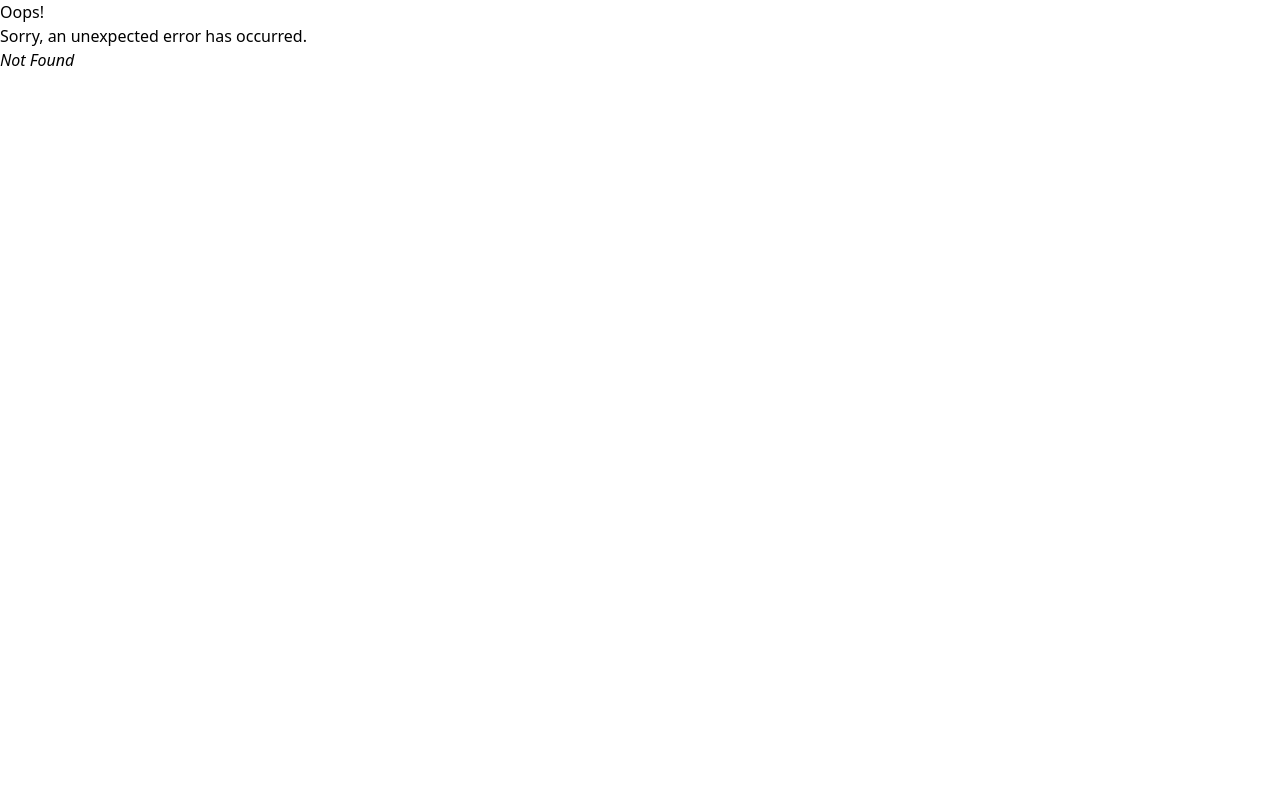
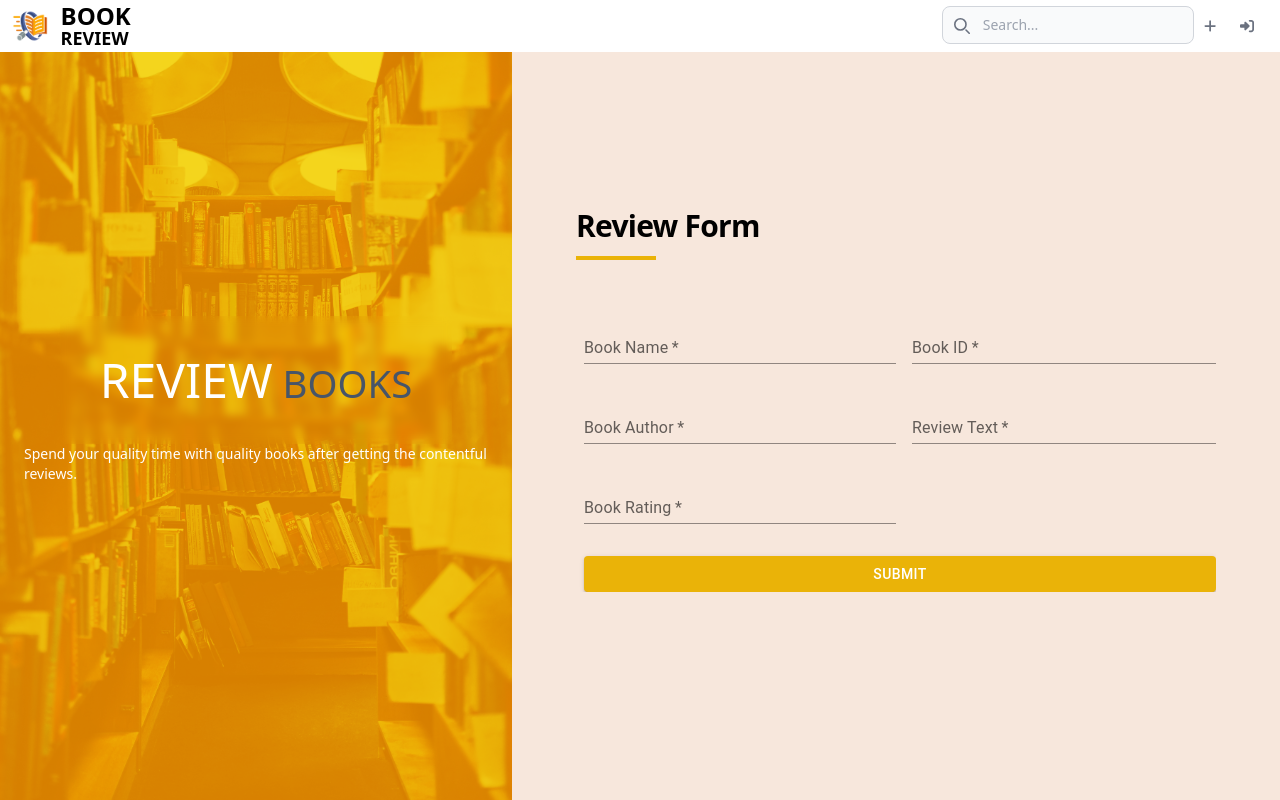
Before and after one commit to FahadAbdulQayyum/book-review-platform, a React (Vite) app: page /reviewform in a window 1280 px wide. Before the commit this address had no page. Built offline with nearby package versions, Linux system fonts and the light colour scheme.

Commit message:
now frontend is almost ready

```diff
--- a/package.json
+++ b/package.json
@@ -12,6 +12,8 @@
   "dependencies": {
     "@emotion/react": "^11.13.0",
     "@emotion/styled": "^11.13.0",
+    "@fortawesome/free-solid-svg-icons": "^6.6.0",
+    "@fortawesome/react-fontawesome": "^0.2.2",
     "@heroicons/react": "^2.1.5",
     "@material-tailwind/react": "^2.1.9",
     "@mui/icons-material": "^5.16.5",
--- a/src/App.tsx
+++ b/src/App.tsx
@@ -1,36 +1,15 @@
-// import { useState } from 'react'
-// import './App.css'
-// import Home from './components/home'
-// import Login from './components/login'
-// import Navbar from './components/navbar'
-// import { BrowserRouter as Router, Switch, Route } from 'react-router-dom'
+import React from 'react'
+import CustomNavbar from './components/customNav'
+import Home from './components/home'
+import { Outlet } from 'react-router-dom'
 
-// function App() {
+const App = () => {
+    return (
+        <div>
+            <CustomNavbar />
+            <Outlet />
+        </div>
+    )
+}
 
-//   return (
-//     <>
-//       {/* <Navbar /> */}
-//       {/* <Home /> */}
-//       {/* <Login /> */}
-
-//       <Router>
-//         <Switch>
-//           <Route path="/login">
-//             <Login />
-//           </Route>
-//           {/* <Route path="/signup">
-//             <SignUp />
-//           </Route> */}
-//           <Route path="/home">
-//             <Home />
-//           </Route>
-//           <Route path="/">
-//             <Home />
-//           </Route>
-//         </Switch>
-//       </Router>
-//     </>
-//   )
-// }
-
-// export default App
+export default App
--- a/src/components/customNav.tsx
+++ b/src/components/customNav.tsx
@@ -1,5 +1,10 @@
 import React, { useState } from 'react'
 import Img from '../assets/book-logo.png'
+import { FontAwesomeIcon } from '@fortawesome/react-fontawesome';
+import { faSignInAlt, faSignOutAlt, faPlus } from '@fortawesome/free-solid-svg-icons';
+import { Link } from 'react-router-dom';
+
+
 const CustomNavbar = () => {
 
     const [isSearchVisible, setIsSearchVisible] = useState(false);
@@ -17,17 +22,15 @@ const CustomNavbar = () => {
 
     return (
         <div>
-
-
-            <nav className="bg-white border-gray-200 dark:bg-gray-900">
-                <div className="max-w-screen-xl flex flex-wrap items-center justify-between mx-auto p-4">
-                    <a href="/" className="flex items-center space-x-3 rtl:space-x-reverse">
+            <nav className="fixed top-0 left-0 w-full bg-white border-gray-200 dark:bg-gray-900 z-10">
+                <div className="max-w-screen-xl flex flex-wrap items-center justify-between mx-3">
+                    <Link to="/" className="flex items-center space-x-3 rtl:space-x-reverse">
                         <img src={Img} className="h-8" alt="Book Review Logo" />
                         <div className='flex flex-col'>
                             <span className="self-center text-2xl font-semibold whitespace-nowrap dark:text-white">BOOK</span>
                             <span className="self-start text-lg font-semibold whitespace-nowrap dark:text-primary -mt-2">REVIEW</span>
                         </div>
-                    </a>
+                    </Link>
                     <div className="flex md:order-2">
                         <button type="button" data-collapse-toggle="navbar-search" aria-controls="navbar-search" aria-expanded="false" onClick={toggleSearch} className="md:hidden text-gray-500 dark:text-gray-400 hover:bg-gray-100 dark:hover:bg-gray-700 focus:outline-none focus:ring-4 focus:ring-gray-200 dark:focus:ring-gray-700 rounded-lg text-sm p-2.5 me-1">
                             <svg className="w-5 h-5" aria-hidden="true" xmlns="http://www.w3.org/2000/svg" fill="none" viewBox="0 0 20 20">
@@ -46,6 +49,20 @@ const CustomNavbar = () => {
                             </div>
                             <input type="text" id="search-navbar" className="block w-full p-2 ps-10 text-sm text-gray-900 border border-gray-300 rounded-lg bg-gray-50 focus:ring-blue-500 focus:border-blue-500 dark:bg-gray-700 dark:border-gray-600 dark:placeholder-gray-400 dark:text-white dark:focus:ring-blue-500 dark:focus:border-blue-500" placeholder="Search..." />
                         </div>
+                        {/* <button type="button" data-collapse-toggle="navbar-search" aria-controls="navbar-search" aria-expanded="false" onClick={toggleSearch} className=" text-gray-500 dark:text-gray-400 hover:bg-gray-100 dark:hover:bg-gray-700 focus:outline-none focus:ring-4 focus:ring-gray-200 dark:focus:ring-gray-700 rounded-lg text-sm p-2.5 me-1"> */}
+                        {/* <a href='/reviewform' className=" text-gray-500 dark:text-gray-400 hover:bg-gray-100 dark:hover:bg-gray-700 focus:outline-none focus:ring-4 focus:ring-gray-200 dark:focus:ring-gray-700 rounded-lg text-sm p-2.5 me-1"> */}
+                        <Link to='/reviewform' className=" text-gray-500 dark:text-gray-400 hover:bg-gray-100 dark:hover:bg-gray-700 focus:outline-none focus:ring-4 focus:ring-gray-200 dark:focus:ring-gray-700 rounded-lg text-sm p-2.5 me-1">
+                            <FontAwesomeIcon icon={faPlus} />
+                        </Link>
+                        {/* </button> */}
+                        {/* <button type="button" data-collapse-toggle="navbar-search" aria-controls="navbar-search" aria-expanded="false" onClick={toggleSearch} className=" text-gray-500 dark:text-gray-400 hover:bg-gray-100 dark:hover:bg-gray-700 focus:outline-none focus:ring-4 focus:ring-gray-200 dark:focus:ring-gray-700 rounded-lg text-sm p-2.5 "> */}
+                        <Link to='/login' className=" text-gray-500 dark:text-gray-400 hover:bg-gray-100 dark:hover:bg-gray-700 focus:outline-none focus:ring-4 focus:ring-gray-200 dark:focus:ring-gray-700 rounded-lg text-sm p-2.5 me-1">
+
+                            <FontAwesomeIcon icon={faSignInAlt} />
+                            {/* <FontAwesomeIcon icon={faSignOutAlt} /> */}
+                        </Link>
+
+                        {/* </button> */}
                         <button data-collapse-toggle="navbar-search" type="button" className="inline-flex items-center p-2 w-10 h-10 justify-center text-sm text-gray-500 rounded-lg md:hidden hover:bg-gray-100 focus:outline-none focus:ring-2 focus:ring-gray-200 dark:text-gray-400 dark:hover:bg-gray-700 dark:focus:ring-gray-600" aria-controls="navbar-search" aria-expanded="false" onClick={handleMenuToggle}>
                             <span className="sr-only">Open main menu</span>
                             <svg className="w-5 h-5" aria-hidden="true" xmlns="http://www.w3.org/2000/svg" fill="none" viewBox="0 0 17 14">
@@ -81,141 +98,3 @@ const CustomNavbar = () => {
 }
 
 export default CustomNavbar
-
-
-
-
-
-
-
-
-
-
-
-
-
-
-// import React, { useState } from 'react';
-// import { AppBar, Button, TextField, Toolbar } from '@mui/material';
-
-// const CustomNavbar = () => {
-//     const [search, setSearch] = useState('');
-
-//     const handleSearch = () => {
-//         console.log(search);
-//         setSearch('');
-//     }
-
-//     return (
-//         <AppBar position="static">
-//             <Toolbar sx={{
-//                 display: 'flex',
-//                 justifyContent: 'space-between',
-//                 alignItems: 'center',
-//                 padding: '0 50px',
-//                 transition: '0.3s',
-//                 '@media (max-width:600px)': {
-//                     flexDirection: 'column',
-//                     padding: '10px',
-//                 },
-//             }}>
-//                 <h2>Navbar</h2>
-//                 <div
-//                 // sx={{
-//                 //     display: 'flex',
-//                 //     alignItems: 'center',
-//                 //     '@media (max-width:600px)': {
-//                 //         width: '100%',
-//                 //         marginBottom: '10px',
-//                 //     },
-//                 // }}
-
-//                 // className="flex items-center sm:w-full sm:mb-2"
-//                 >
-//                     <TextField
-//                         label="Search"
-//                         variant="outlined"
-//                         size="small"
-//                         value={search}
-//                         onChange={(e) => setSearch(e.target.value)}
-//                         sx={{ marginRight: '10px' }}
-//                     />
-//                     <Button
-//                         variant="contained"
-//                         color="secondary"
-//                         onClick={handleSearch}
-//                     >
-//                         Search
-//                     </Button>
-//                 </div>
-//             </Toolbar>
-//         </AppBar>
-//     );
-// }
-
-// export default CustomNavbar;
-
-
-
-
-
-// // import React, { useState } from 'react';
-// // import { Button, TextField, AppBar, Toolbar, makeStyles } from '@mui/material';
-
-// // const useStyles = makeStyles({
-// //     root: {
-// //         display: 'flex',
-// //         justifyContent: 'space-between',
-// //         alignItems: 'center',
-// //         padding: '0 50px',
-// //         transition: '0.3s',
-// //         '@media (max-width:600px)': {
-// //             flexDirection: 'column',
-// //             padding: '10px',
-// //         },
-// //     },
-// //     search: {
-// //         display: 'flex',
-// //         alignItems: 'center',
-// //         '@media (max-width:600px)': {
-// //             width: '100%',
-// //             marginBottom: '10px',
-// //         },
-// //     },
-// // });
-
-// // const CustomNavbar = () => {
-// //     const classes = useStyles();
-// //     const [search, setSearch] = useState('');
-
-// //     const handleSearch = () => {
-// //         console.log(search);
-// //         setSearch('');
-// //     }
-
-// //     return (
-// //         <AppBar position="static">
-// //             <Toolbar className={classes.root}>
-// //                 <h2>Navbar</h2>
-// //                 <div className={classes.search}>
-// //                     <TextField
-// //                         label="Search"
-// //                         variant="outlined"
-// //                         size="small"
-// //                         value={search}
-// //                         onChange={(e) => setSearch(e.target.value)}
-// //                     />
-// //                     <Button
-// //                         variant="contained"
-// //                         color="secondary"
-// //                         onClick={handleSearch}
-// //                     >
-// //                         Search
-// //                     </Button>
-// //                 </div>
-// //             </Toolbar>
-// //         </AppBar>
-// //     );
-// // }
-
-// // export default CustomNavbar;
--- a/src/components/form.tsx
+++ b/src/components/form.tsx
@@ -6,6 +6,7 @@ import IconButton from '@mui/material/IconButton';
 import Visibility from '@mui/icons-material/Visibility';
 import VisibilityOff from '@mui/icons-material/VisibilityOff';
 import Button from '@mui/material/Button';
+import { Outlet, Link } from 'react-router-dom';
 
 interface FormProps {
     isNew?: boolean;
@@ -141,8 +142,17 @@ const Form: React.FC<FormProps> = ({ isNew, isFor, additionalInputs }) => {
                 Book Author: ${bookAuthor},
                 Book Review Text: ${bookReviewText},
                 Book Rating: ${bookRating},
+                `);
 
-                `);
+            setEmail("")
+            setUsername("")
+            setPassword("")
+            setBookName("")
+            setBookId("")
+            setBookAuthor("")
+            setBookReviewText("")
+            setBookRating("")
+
         } else {
             email.length === 0 && setEmailError("Enter your email")
             username.length === 0 && setUsernameError("Enter your username")
@@ -306,7 +316,7 @@ const Form: React.FC<FormProps> = ({ isNew, isFor, additionalInputs }) => {
                                     {isFor.replace(" ", "").toLowerCase() === "login" ? 'Login' : isFor.replace(" ", "").toLowerCase() === "signup" ? 'Signup' : "Submit"}
                                 </Button>
                                 {/* <small>{!isNew ? 'Not registered yet?' : 'Already registered?'} <a href={isNew ? '/login' : '/signup'}>{isNew ? 'Login' : 'Signup'}</a></small> */}
-                                <small>{isFor.replace(" ", "").toLowerCase() === "login" ? 'Not registered yet?' : isFor.replace(" ", "").toLowerCase() === "signup" ? 'Already registered?' : ""} <a href={isFor.replace(" ", "").toLowerCase() === "login" ? '/login' : isFor.replace(" ", "").toLowerCase() === "signup" ? '/signup' : ""}>{isFor.replace(" ", "").toLowerCase() === "login" ? 'Signup' : isFor.replace(" ", "").toLowerCase() === "signup" ? 'Login' : ""}</a></small>
+                                <small>{isFor.replace(" ", "").toLowerCase() === "login" ? 'Not registered yet?' : isFor.replace(" ", "").toLowerCase() === "signup" ? 'Already registered?' : ""} <Link to={isFor.replace(" ", "").toLowerCase() === "login" ? '/signup' : isFor.replace(" ", "").toLowerCase() === "signup" ? '/login' : ""}>{isFor.replace(" ", "").toLowerCase() === "login" ? 'Signup' : isFor.replace(" ", "").toLowerCase() === "signup" ? 'Login' : ""}</Link></small>
                             </div>
                         </Box>
                     </div>
--- a/src/components/home.tsx
+++ b/src/components/home.tsx
@@ -97,7 +97,7 @@ const Home = () => {
     };
 
     return (
-        <div className='space-y-1 px-2'>
+        <div className='space-y-1 px-2 mt-16'>
             <Box
                 className='flex'
                 component="form"
@@ -173,7 +173,7 @@ const Home = () => {
                         color: '#ffffff',
                     },
                     '& .MuiPaginationItem-page:hover': {
-                        backgroundColor: '#EAB30899',
+                        backgroundColor: '#EAB30899'
                     },
                 }}
             />
--- /dev/null
+++ b/src/layout.tsx
@@ -0,0 +1,19 @@
+// src/components/Layout.js
+import React from 'react';
+import { Outlet } from 'react-router-dom';
+import CustomNavbar from './components/customNav';
+import Home from './components/home';
+
+const Layout = () => {
+    return (
+        <div>
+            <CustomNavbar />
+            <main>
+                <Outlet /> {/* This renders the current route's component */}
+                {/* <Home /> */}
+            </main>
+        </div>
+    );
+};
+
+export default Layout;
--- a/src/main.tsx
+++ b/src/main.tsx
@@ -16,28 +16,64 @@ import Login from './components/login.tsx';
 import SignUp from './components/signup.tsx';
 import { store } from './store';
 import { Provider } from 'react-redux';
+import CustomNavbar from './components/customNav.tsx';
+import ReviewForm from './components/reviewForm.tsx';
+import Layout from './layout.tsx';
 
 const router = createBrowserRouter([
+  //   {
+  //     path: "/",
+  //     element: <Root />,
+  //     errorElement: <ErrorPage />,
+  //   },
+  //   {
+  //     path: "/login",
+  //     element: <Login />,
+  //     errorElement: <ErrorPage />
+  //   },
+  //   {
+  //     path: "/signup",
+  //     element: <SignUp />,
+  //     errorElement: <ErrorPage />
+  //   },
+  //   {
+  //     path: "/reviewform",
+  //     element: <ReviewForm />,
+  //     errorElement: <ErrorPage />
+  //   },
+
   {
-    path: "/",
-    element: <Root />,
+    path: '/',
+    element: <Layout />, // Layout component wraps all routes
     errorElement: <ErrorPage />,
+    children: [
+      { path: '', element: <Root /> },
+      { path: 'login', element: <Login /> },
+      { path: 'signup', element: <SignUp /> },
+      { path: 'reviewform', element: <ReviewForm /> },
+    ],
   },
-  {
-    path: "/login",
-    element: <Login />,
-    errorElement: <ErrorPage />
-  },
-  {
-    path: "/signup",
-    element: <SignUp />,
-    errorElement: <ErrorPage />
-  },
+  // {
+  //   path: "/login",
+  //   element: <Login />,
+  //   errorElement: <ErrorPage />
+  // },
+  // {
+  //   path: "/signup",
+  //   element: <SignUp />,
+  //   errorElement: <ErrorPage />
+  // },
+  // {
+  //   path: "/reviewform",
+  //   element: <ReviewForm />,
+  //   errorElement: <ErrorPage />
+  // },
 ]);
 
 ReactDOM.createRoot(document.getElementById('root')!).render(
   <React.StrictMode>
     <Provider store={store}>
+      {/* <CustomNavbar /> */}
       <RouterProvider router={router} />
     </Provider>
   </React.StrictMode>,
--- a/src/routes/root.tsx
+++ b/src/routes/root.tsx
@@ -6,6 +6,7 @@ import { useSelector, useDispatch } from 'react-redux'
 import { decrement, increment } from '../features/counter/counterSlice'
 import { RootState } from "../store";
 import ReviewForm from "../components/reviewForm";
+import App from "../App";
 
 
 export default function Root() {
@@ -25,9 +26,12 @@ export default function Root() {
                 </button>
                 <span>{count}</span>
             </> */}
-            <ReviewForm />
-            <CustomNavbar />
+            {/* <CustomNavbar />
+            <Home /> */}
             <Home />
+            {/* <ReviewForm /> */}
+            {/* <CustomNavbar /> */}
+            {/* <App /> */}
         </>
     );
 }
```
Also changed, not shown: 1 other file (tests, documents, lock files or other folders).
